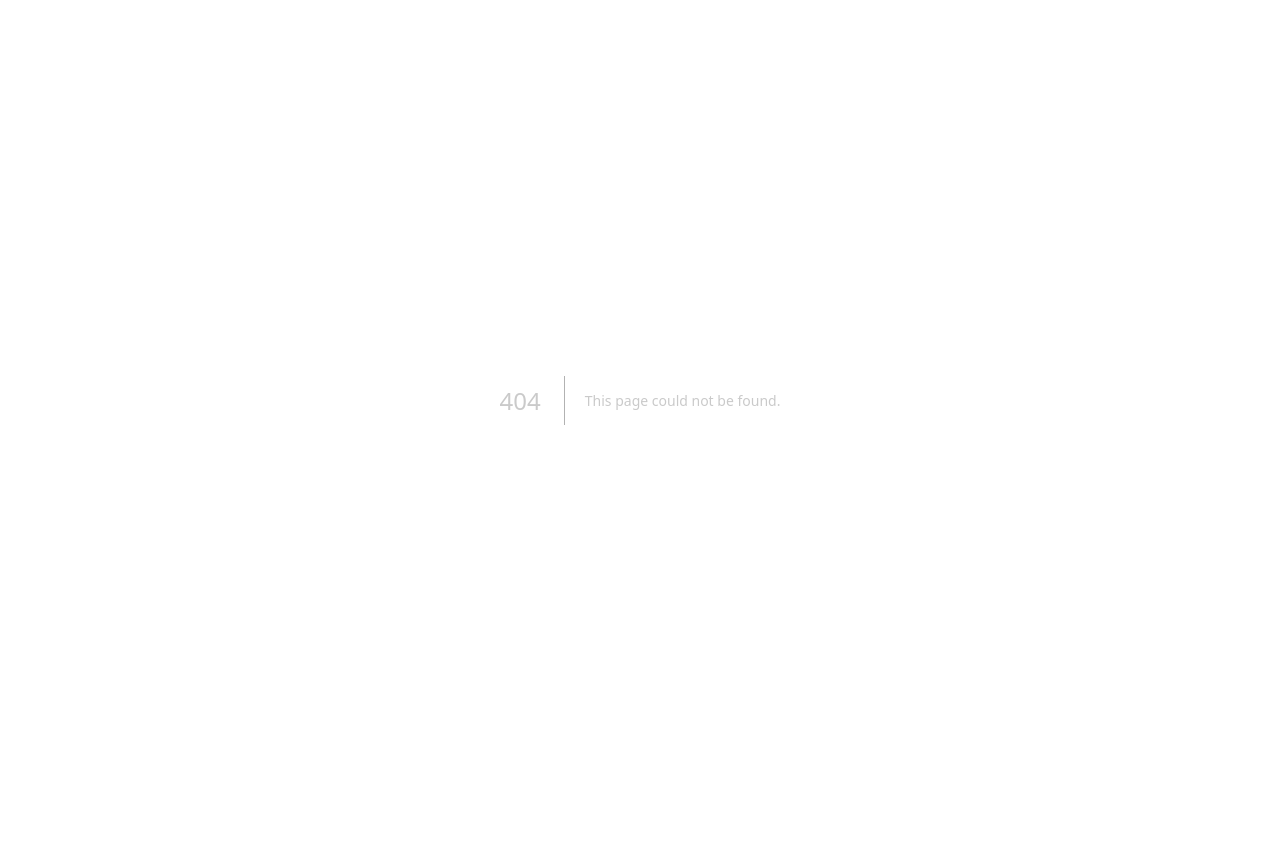
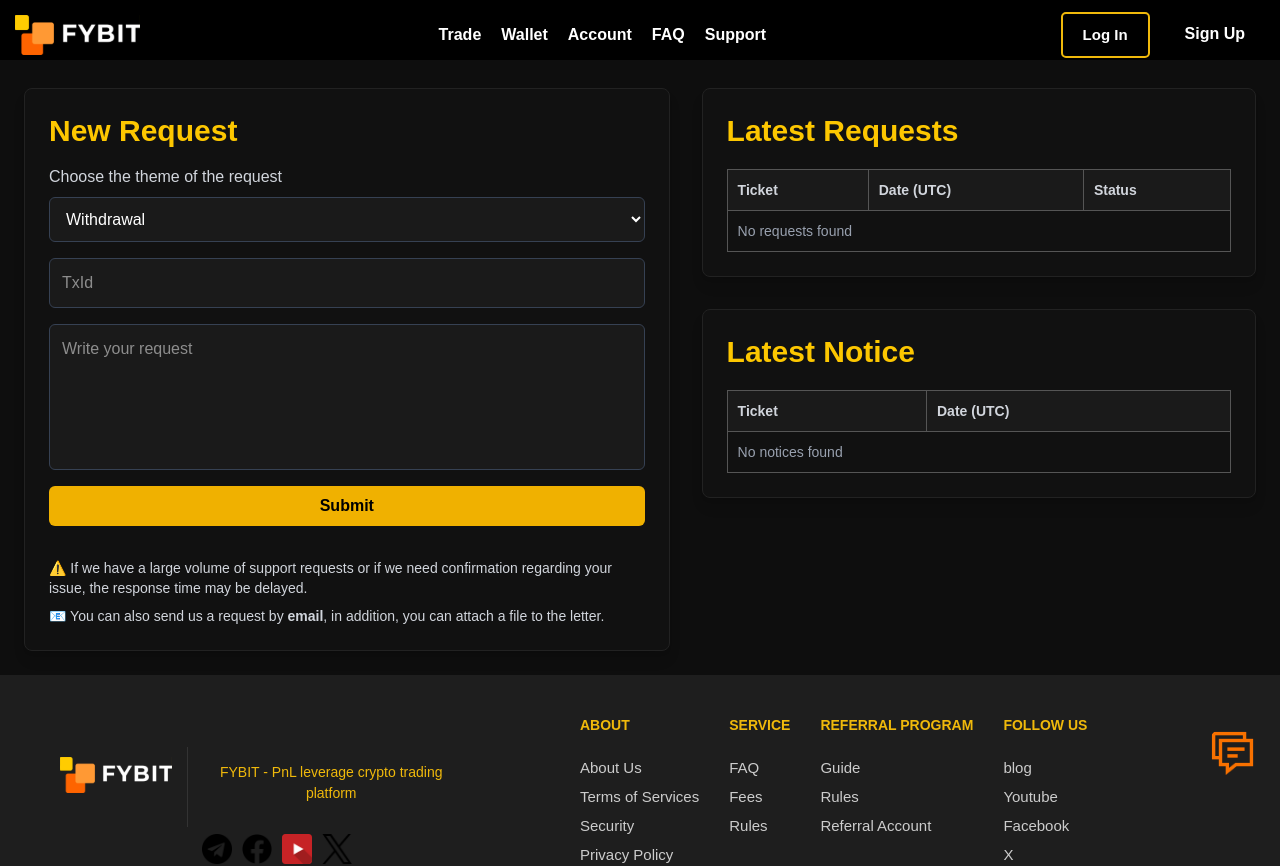
Before and after one commit to MadMax-source/fybit-clone, a Next.js app: page /Support in a window 1280 px wide. Before the commit this address had no page. Shown: the top 866 px of the page. Before the commit the page ends 800 px from the top, so only its background shows below. Built offline with nearby package versions, Linux system fonts and the light colour scheme.

Commit message:
added changes

```diff
--- /dev/null
+++ b/app/Support/page.tsx
@@ -0,0 +1,11 @@
+import Support from '@/components/Support/Support';
+
+const page = () => {
+  return (
+    <div>
+      <Support />
+    </div>
+  );
+};
+
+export default page;
--- /dev/null
+++ b/components/Support/Support.tsx
@@ -0,0 +1,108 @@
+import React from 'react';
+import Header from '../shared/header';
+import Footer from '../shared/footer';
+import Link from 'next/link';
+
+const Support = () => {
+  return (
+    <div className="min-h-screen bg-[#0e0e0e] text-white flex flex-col">
+      <Header />
+
+      <main className="flex-1 w-full max-w-7xl mx-auto p-6 flex flex-col lg:flex-row gap-8 pt-22">
+        {/* LEFT SECTION - NEW REQUEST */}
+        <div className="flex-1 bg-[#111] rounded-lg p-6 shadow-lg border border-[#222]">
+          <h2 className="text-3xl font-bold text-yellow-400 mb-4">New Request</h2>
+          <p className="text-gray-300 mb-2">Choose the theme of the request</p>
+
+          <div className="flex flex-col gap-4">
+            <select className="bg-[#1a1a1a] text-white border border-gray-700 rounded-md p-3 outline-none focus:border-yellow-400">
+              <option>Withdrawal</option>
+              <option>Deposit</option>
+              <option>Trade</option>
+              <option>Referral program</option>
+              <option>General</option>
+            </select>
+
+            <input
+              type="text"
+              placeholder="TxId"
+              className="bg-[#1a1a1a] text-white border border-gray-700 rounded-md p-3 outline-none focus:border-yellow-400"
+            />
+
+            <textarea
+              placeholder="Write your request"
+              rows={5}
+              className="bg-[#1a1a1a] text-white border border-gray-700 rounded-md p-3 outline-none focus:border-yellow-400 resize-none"
+            />
+
+            <button className="bg-yellow-500 hover:bg-yellow-600 text-black font-semibold py-2 rounded-md transition-all">
+              Submit
+            </button>
+
+            <div className="text-sm text-gray-300 mt-4 space-y-2">
+              <p>
+                ⚠️ If we have a large volume of support requests or if we need confirmation
+                regarding your issue, the response time may be delayed.
+              </p>
+              <p>
+                📧 You can also send us a request by{' '}
+                <Link href="mailto:support@fybit.com" className="text-yellow-400 underline">
+                  email
+                </Link>
+                , in addition, you can attach a file to the letter.
+              </p>
+            </div>
+          </div>
+        </div>
+
+        {/* RIGHT SECTION */}
+        <div className="w-full lg:w-[45%] flex flex-col gap-8">
+          {/* LATEST REQUESTS */}
+          <div className="bg-[#111] rounded-lg p-6 shadow-lg border border-[#222]">
+            <h2 className="text-3xl font-bold text-yellow-400 mb-4">Latest Requests</h2>
+            <table className="w-full border border-gray-700 text-left text-sm">
+              <thead>
+                <tr className="bg-[#1a1a1a] text-gray-300">
+                  <th className="p-3 border-b border-gray-700">Ticket</th>
+                  <th className="p-3 border-b border-gray-700">Date (UTC)</th>
+                  <th className="p-3 border-b border-gray-700">Status</th>
+                </tr>
+              </thead>
+              <tbody>
+                <tr>
+                  <td colSpan={3} className="p-3 text-center text-gray-400">
+                    No requests found
+                  </td>
+                </tr>
+              </tbody>
+            </table>
+          </div>
+
+          {/* LATEST NOTICE */}
+          <div className="bg-[#111] rounded-lg p-6 shadow-lg border border-[#222]">
+            <h2 className="text-3xl font-bold text-yellow-400 mb-4">Latest Notice</h2>
+            <table className="w-full border border-gray-700 text-left text-sm">
+              <thead>
+                <tr className="bg-[#1a1a1a] text-gray-300">
+                  <th className="p-3 border-b border-gray-700">Ticket</th>
+                  <th className="p-3 border-b border-gray-700">Date (UTC)</th>
+                </tr>
+              </thead>
+              <tbody>
+                <tr>
+                  <td colSpan={2} className="p-3 text-center text-gray-400">
+                    No notices found
+                  </td>
+                </tr>
+              </tbody>
+            </table>
+          </div>
+        </div>
+      </main>
+
+      <Footer />
+    </div>
+  );
+};
+
+export default Support;
--- a/components/shared/header.tsx
+++ b/components/shared/header.tsx
@@ -47,7 +47,7 @@ export default function Header() {
               <Link href="/Faq">FAQ</Link>
             </li>
             <li className="menu-item">
-              <Link href="/support">Support</Link>
+              <Link href="/Support">Support</Link>
             </li>
           </ul>
         </nav>
```
